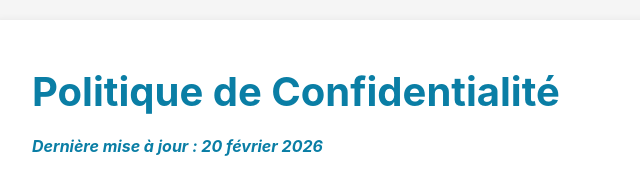
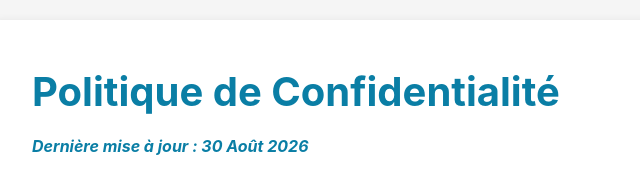
Before and after one commit to elkaou/phytocheck-app, a website: page docs/privacy-policy.html in a window 1280 px wide. Shown: the top 187 px of the page, 248-888 px from the left. Drawn offline with Linux system fonts and the light colour scheme.

Commit message:
Update privacy-policy.html
Mise à jour date au 30/08/2026

```diff
--- a/docs/privacy-policy.html
+++ b/docs/privacy-policy.html
@@ -89,7 +89,7 @@
 <body>
     <div class="container">
         <h1>Politique de Confidentialité</h1>
-        <p class="update-date"><strong>Dernière mise à jour : 20 février 2026</strong></p>
+        <p class="update-date"><strong>Dernière mise à jour : 30 Août 2026</strong></p>
 
         <h2>Introduction</h2>
         <p>PhytoCheck est une application mobile développée par François Courouble qui permet aux utilisateurs de vérifier l'homologation des produits phytosanitaires en France. Cette politique de confidentialité explique comment l'application collecte, utilise et protège vos données.</p>
```
